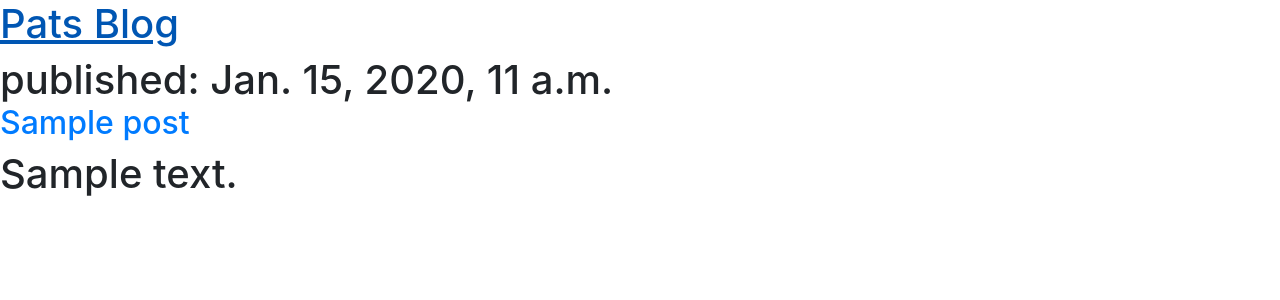
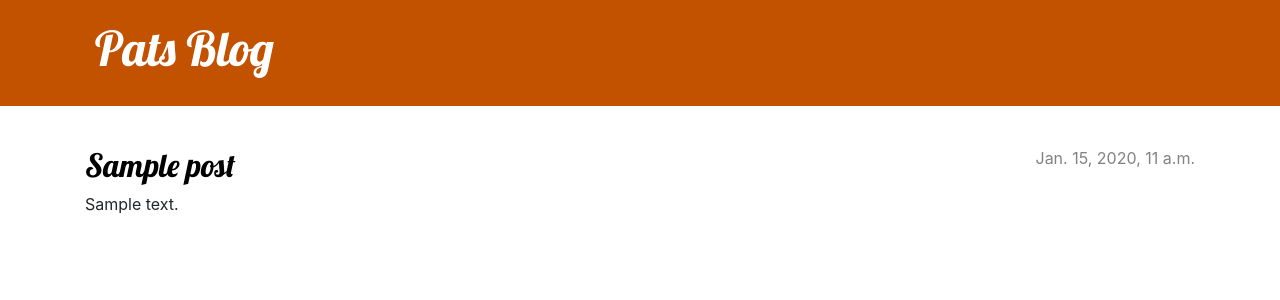
Before and after one commit to taylorPat/my-first-blog, a Django app: page / in a window 1280 px wide. Shown: the top 300 px of the page. Run offline with Django 3.2, Linux system fonts and the light colour scheme; tables that the repository leaves empty hold one stand-in row (values such as "Sample post").

Commit message:
feat: added css

```diff
--- /dev/null
+++ b/blog/static/css/blog.css
@@ -0,0 +1,70 @@
+.page-header {
+    background-color: #C25100;
+    margin-top: 0;
+    margin-bottom: 40px;
+    padding: 20px 20px 20px 40px;
+}
+
+.page-header h1,
+.page-header h1 a,
+.page-header h1 a:visited,
+.page-header h1 a:active {
+    color: #ffffff;
+    font-size: 36pt;
+    text-decoration: none;
+}
+
+h1,
+h2,
+h3,
+h4 {
+    font-family: 'Lobster', cursive;
+}
+
+.date {
+    color: #828282;
+}
+
+.save {
+    float: right;
+}
+
+.post-form textarea,
+.post-form input {
+    width: 100%;
+}
+
+.top-menu,
+.top-menu:hover,
+.top-menu:visited {
+    color: #ffffff;
+    float: right;
+    font-size: 26pt;
+    margin-right: 20px;
+}
+
+.post {
+    margin-bottom: 70px;
+}
+
+.post h2 a,
+.post h2 a:visited {
+    color: #000000;
+}
+
+.post > .date,
+.post > .actions {
+    float: right;
+}
+
+.btn-default,
+.btn-default:visited {
+    color: #C25100;
+    background: none;
+    border-color: #C25100;
+}
+
+.btn-default:hover {
+    color: #FFFFFF;
+    background-color: #C25100;
+}
--- a/blog/templates/blog/post_list.html
+++ b/blog/templates/blog/post_list.html
@@ -1,22 +1,34 @@
+{% load static %}
 <!DOCTYPE html>
 <html>
     <head>
         <title>Pats Blog</title>
 	<link rel="stylesheet" href="https://cdn.jsdelivr.net/npm/bootstrap@4.5.3/dist/css/bootstrap.min.css" integrity="sha384-TX8t27EcRE3e/ihU7zmQxVncDAy5uIKz4rEkgIXeMed4M0jlfIDPvg6uqKI2xXr2" crossorigin="anonymous">
+	<link href="//fonts.googleapis.com/css?family=Lobster&subset=latin,latin-ext" rel="stylesheet" type="text/css">
+	<link rel="stylesheet" href="{% static 'css/blog.css'%}" >
     </head>
     <body>
-        <header>
+        <header class="page-header">
+		<div class="container">
             	<h1><a href="/">Pats Blog</a></h1>
+        	</div>
 	</header>
-	<h1>
+
+	<main class="container">
+    <div class="row">
+        <div class="col">
             {% for post in posts %}
-    <article>
-        <time>published: {{ post.published_date }}</time>
+                <article class="post">
+                    <time class="date">
+                        {{ post.published_date }}
+                    </time>
                     <h2><a href="">{{ post.title }}</a></h2>
                     <p>{{ post.text|linebreaksbr }}</p>
                 </article>
+            {% endfor %}
+        </div>
+    </div>
+</main>
 
-		{% endfor %}
-	</h1>
     </body>
 </html>
--- a/mysite/settings.py
+++ b/mysite/settings.py
@@ -121,5 +121,5 @@ USE_TZ = True
 # https://docs.djangoproject.com/en/2.2/howto/static-files/
 
 STATIC_URL = '/static/'
-
-STATIC_ROOT = os.path.join(BASE_DIR, 'static')
+STATICFILES_DIRS = [os.path.join(BASE_DIR, 'static'), ]
+STATIC_ROOT = os.path.join(os.path.dirname(BASE_DIR), "static")
```
Lines whose indentation alone changed are shown as unchanged.
